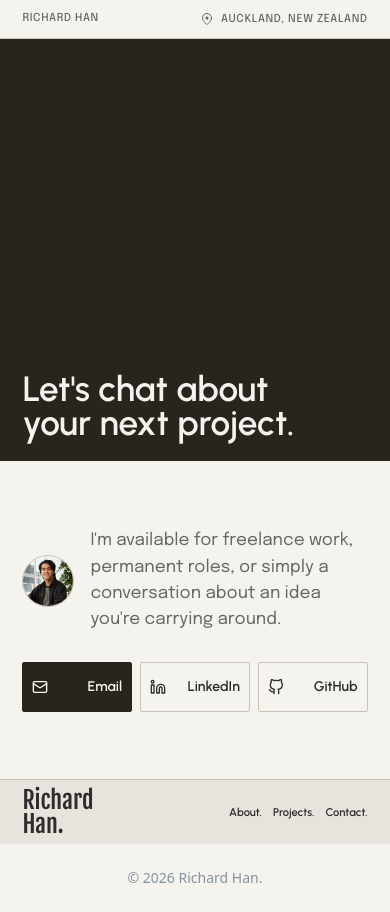
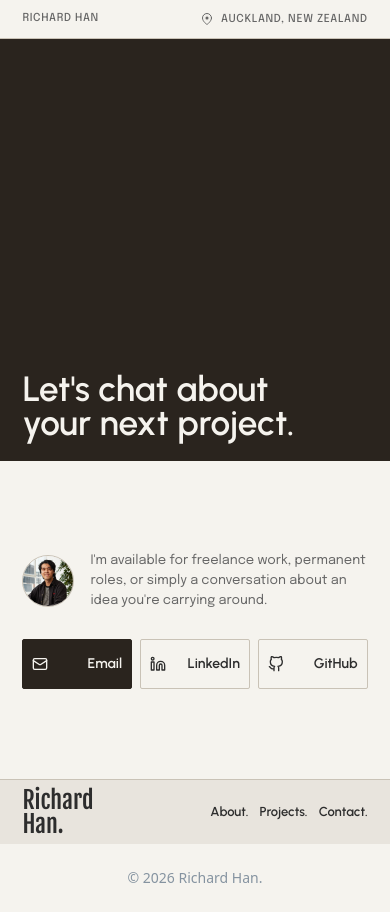
Before and after one commit to rlyhan/Richard-Han-Portfolio-New, a React (Vite) app: page /contact in a window 390 px wide. Built offline with nearby package versions, Linux system fonts and the light colour scheme.

Commit message:
fix: improve some font sizes for mobile

```diff
--- a/src/components/layout/NavMenu.jsx
+++ b/src/components/layout/NavMenu.jsx
@@ -47,7 +47,7 @@ const NavMenu = ({
         <a
           key={id}
           {...link}
-          className="flex -mx-[0.35rem] min-h-12 items-center px-[0.35rem] font-urbanist text-[0.7rem] leading-[0.9] font-semibold whitespace-nowrap text-ink transition-colors hover:text-ash focus-visible:outline-ink md:mx-0 md:grid md:min-h-0 md:grid-cols-[1.6rem_minmax(0,1fr)] md:items-baseline md:px-0 md:text-[clamp(1.15rem,1.6vw,1.5rem)] md:leading-[1.55]"
+          className="flex -mx-[0.35rem] min-h-12 items-center px-[0.35rem] font-urbanist text-[0.8125rem] leading-[0.9] font-semibold whitespace-nowrap text-ink transition-colors hover:text-ash focus-visible:outline-ink md:mx-0 md:grid md:min-h-0 md:grid-cols-[1.6rem_minmax(0,1fr)] md:items-baseline md:px-0 md:text-[clamp(1.15rem,1.6vw,1.5rem)] md:leading-[1.55]"
         >
           <span
             aria-hidden="true"
--- a/src/pages/ContactPage.jsx
+++ b/src/pages/ContactPage.jsx
@@ -99,7 +99,7 @@ const ContactPage = () => {
               className="size-[3.25rem] shrink-0 rounded-full border border-grid object-cover md:size-16 lg:size-[4.5rem]"
             />
 
-            <p className="max-w-[32rem] text-[1.0625rem] leading-[1.55] text-ash lg:text-[clamp(1.125rem,1.6vw,1.5rem)]">
+            <p className="max-w-[32rem] text-[0.8125rem] leading-[1.55] text-ash md:text-[1.0625rem] lg:text-[clamp(1.125rem,1.6vw,1.5rem)]">
               {CONTACT_NOTE}
             </p>
           </div>
```
